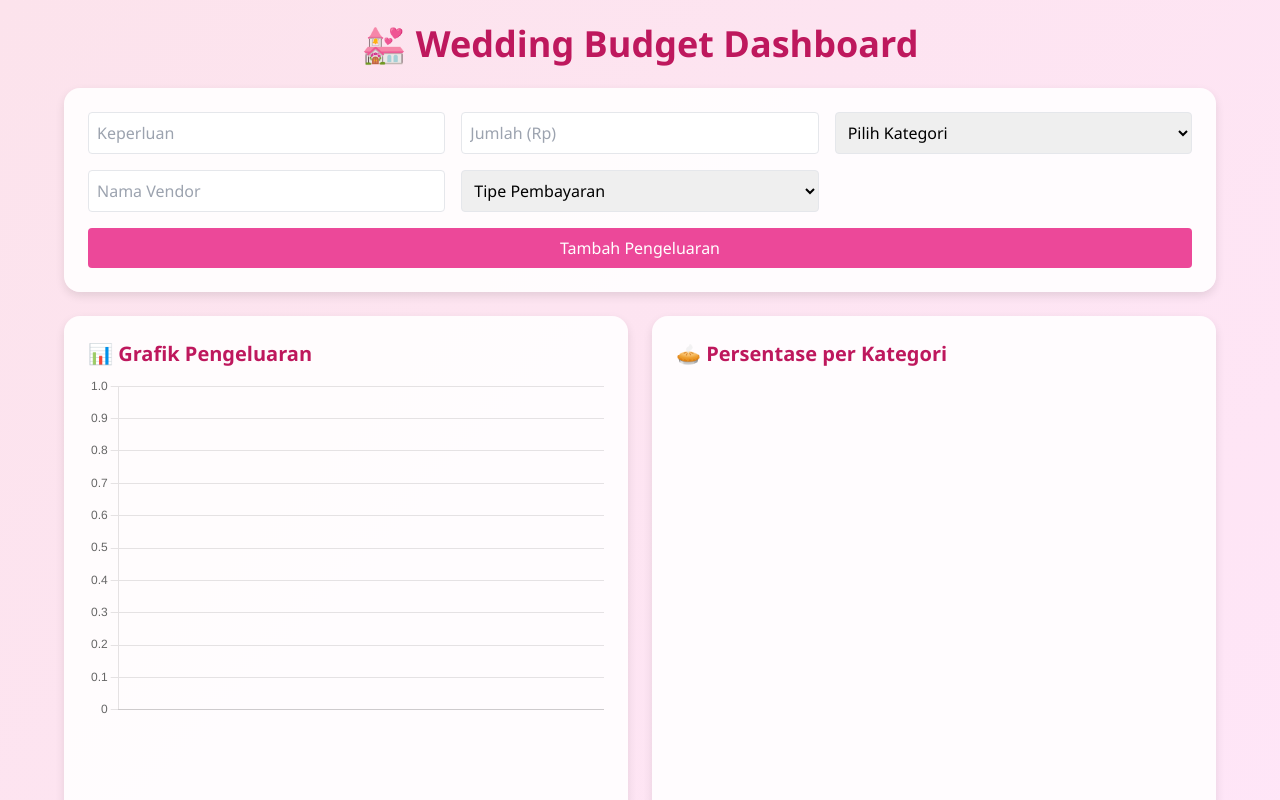
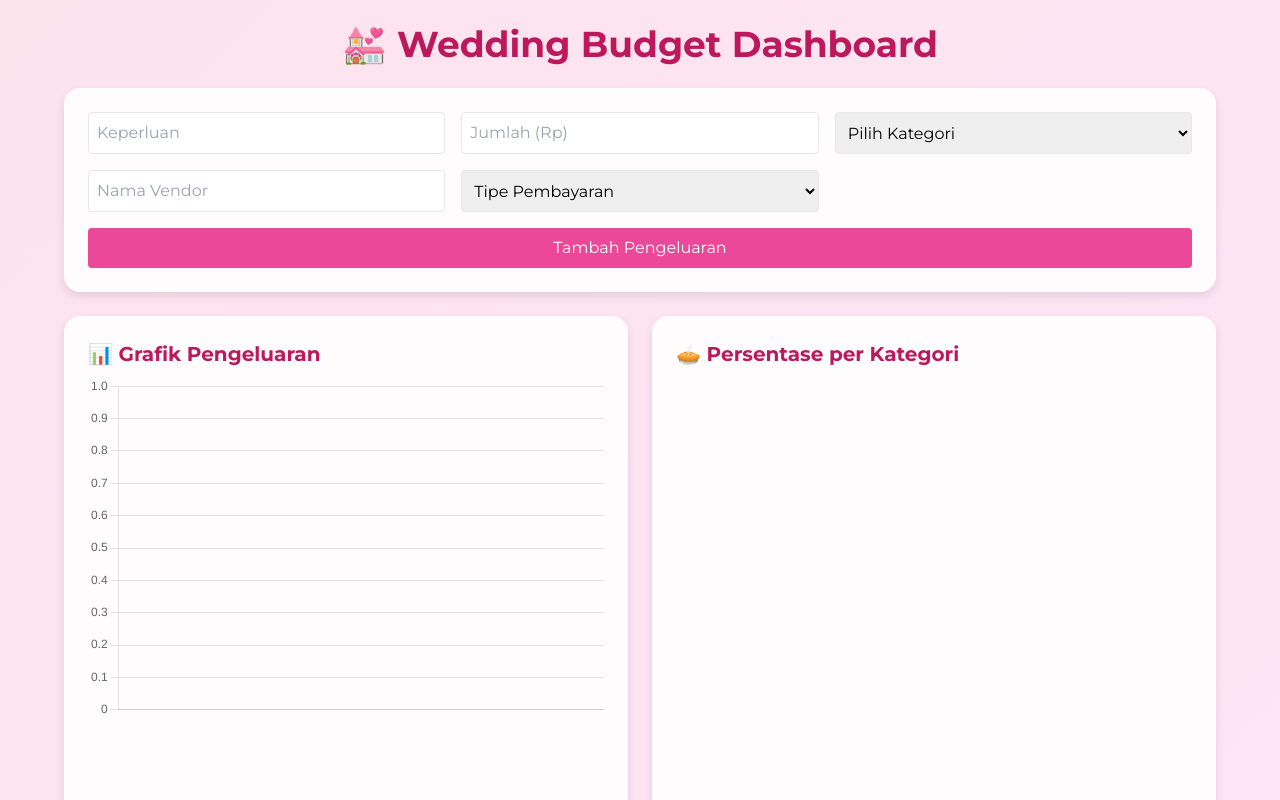
Before and after one commit to victorronaldopasaribu/dashboardwd, a plain HTML site: page index.html in a window 1280 px wide. Shown: the top 800 px of the page. Drawn offline with nearby package versions, Linux system fonts and the light colour scheme; some packages are replaced by stand-ins of ours; no server answers; a script that the page names is missing.

Commit message:
Update index.html

```diff
--- a/index.html
+++ b/index.html
@@ -4,6 +4,7 @@
   <meta charset="UTF-8">
   <title>Wedding Expense Dashboard</title>
   <meta name="viewport" content="width=device-width, initial-scale=1">
+  <link href="https://fonts.googleapis.com/css2?family=Montserrat:wght@400;700&display=swap" rel="stylesheet">
   <script src="https://cdn.jsdelivr.net/npm/chart.js"></script>
   <script src="https://www.gstatic.com/firebasejs/9.6.1/firebase-app.js"></script>
   <script src="https://www.gstatic.com/firebasejs/9.6.1/firebase-database.js"></script>
@@ -12,7 +13,7 @@
   <style>
     body {
       background: linear-gradient(to bottom right, #fce3ec, #ffe6fa);
-      font-family: 'Segoe UI', sans-serif;
+      font-family: 'Montserrat', sans-serif;
     }
     .card {
       background-color: rgba(255, 255, 255, 0.9);
```
